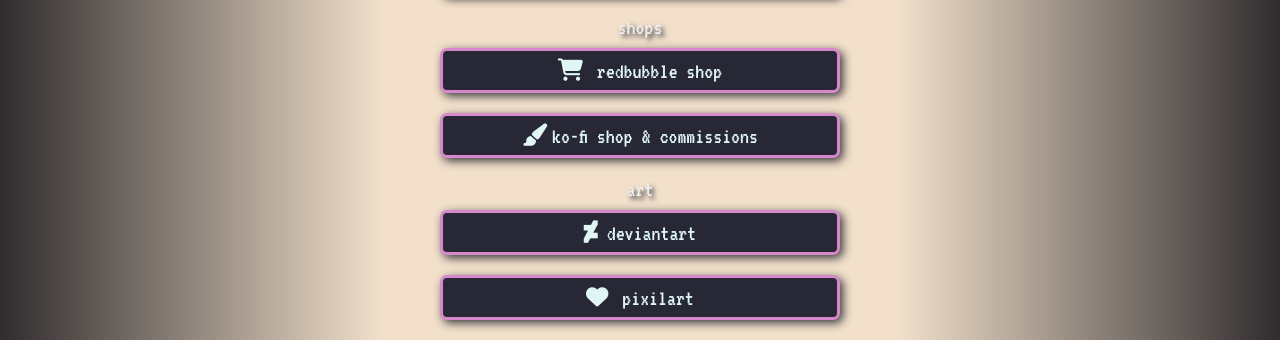
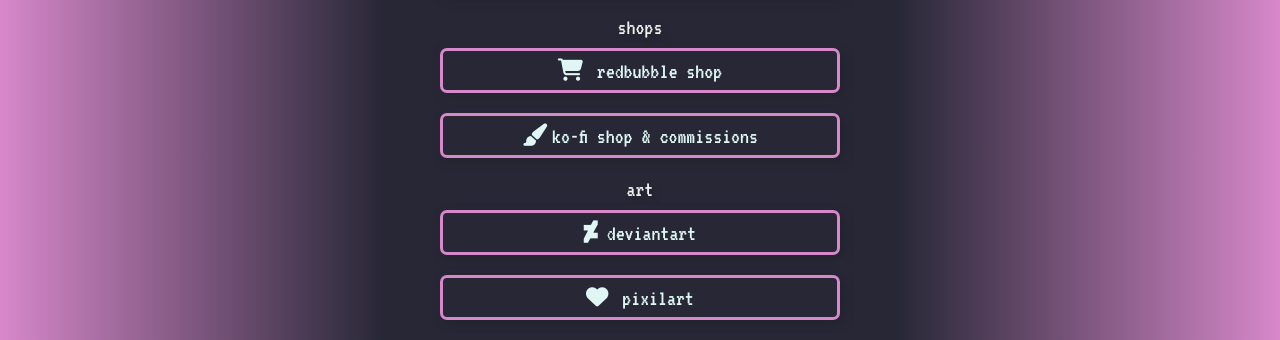
Before and after one commit to izjustpixels/izjustpixels.github.io, a plain HTML site: page index.html in a window 1280 px wide. Shown: the part 605-945 px from the top of the page. Drawn offline with Linux system fonts and the light colour scheme.

Commit message:
Update style.css

```diff
--- a/assets/css/style.css
+++ b/assets/css/style.css
@@ -7,7 +7,7 @@
 
 body {
    background: #272736;
-   background: linear-gradient(90deg,#302c2e 0%,#f2e0cb 30%,#f2e0cb 70%, #302c2e 100%);
+   background: linear-gradient(90deg,#d788ca 0%,#272736 30%,#272736 70%, #d788ca 100%);
   /*uncomment the below lines for repeating pixel bg */
 /*     background-image:   url('../images/bg/stars-tiled-anim-sm.gif');
     background-repeat: repeat;
```
